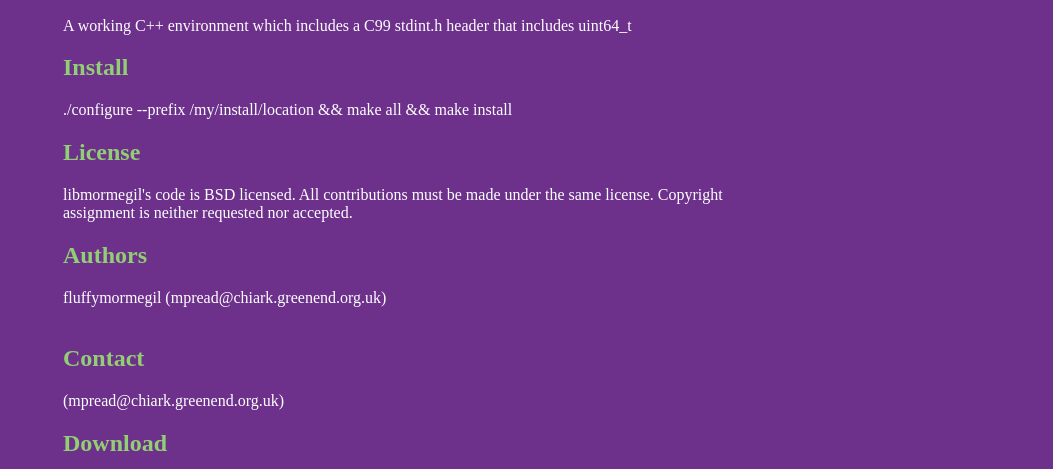
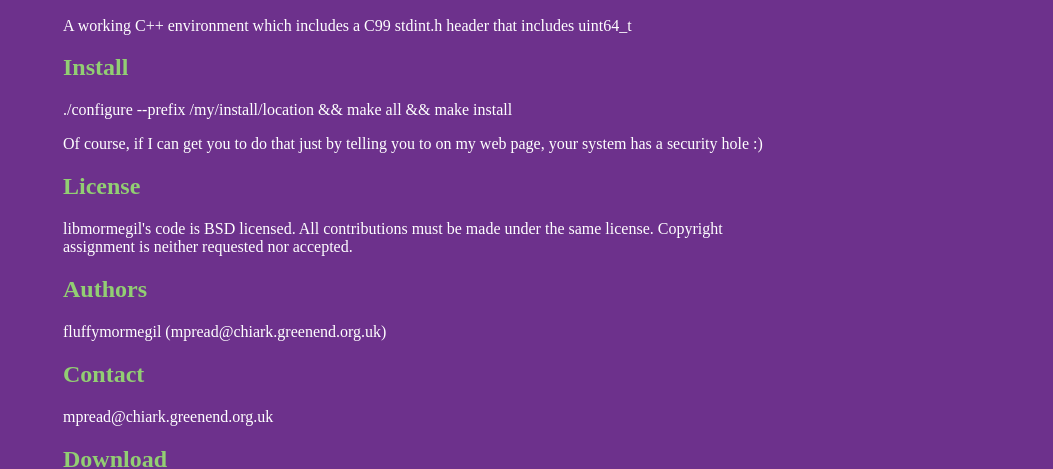
Before and after one commit to fluffymormegil/libmormegil, a plain HTML site: page index.html in a window 1280 px wide. Shown: the part 331-800 px from the top of the page, without its empty margins (227-1280 px from the left). Drawn offline with Linux system fonts and the light colour scheme.

Commit message:
A little light cleanup.

```diff
--- a/index.html
+++ b/index.html
@@ -56,15 +56,15 @@
 <p>A working C++ environment which includes a C99 stdint.h header that includes uint64_t</p>
 <h2>Install</h2>
 <p>./configure --prefix /my/install/location && make all && make install</p>
+
+<p>Of course, if I can get you to do that just by telling you to on my web
+page, your system has a security hole :)</p>
 <h2>License</h2>
 <p>libmormegil's code is BSD licensed. All contributions must be made under the same license. Copyright assignment is neither requested nor accepted.</p>
 <h2>Authors</h2>
-<p>fluffymormegil (mpread@chiark.greenend.org.uk)
-<br/>
-<br/>      </p>
+<p>fluffymormegil (mpread@chiark.greenend.org.uk)</p>
 <h2>Contact</h2>
-<p> (mpread@chiark.greenend.org.uk)
-<br/>      </p>
+<p>mpread@chiark.greenend.org.uk</p>
 
 
     <h2>Download</h2>
```
